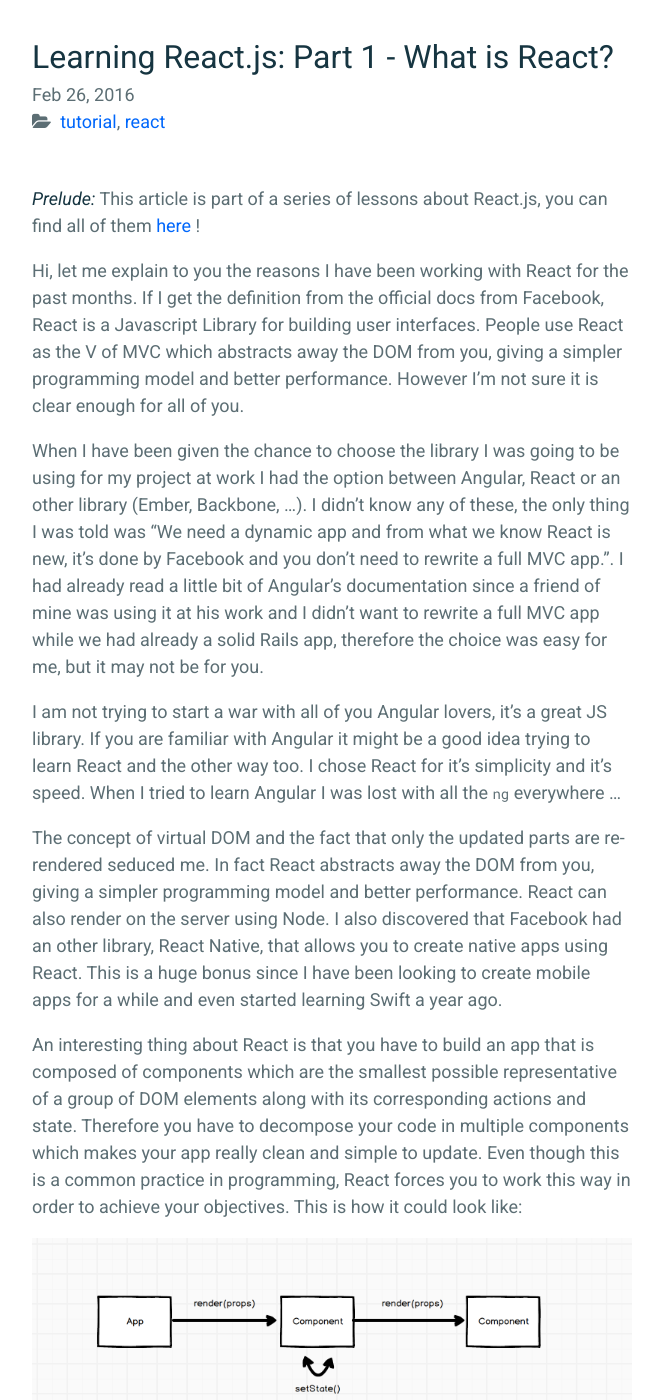
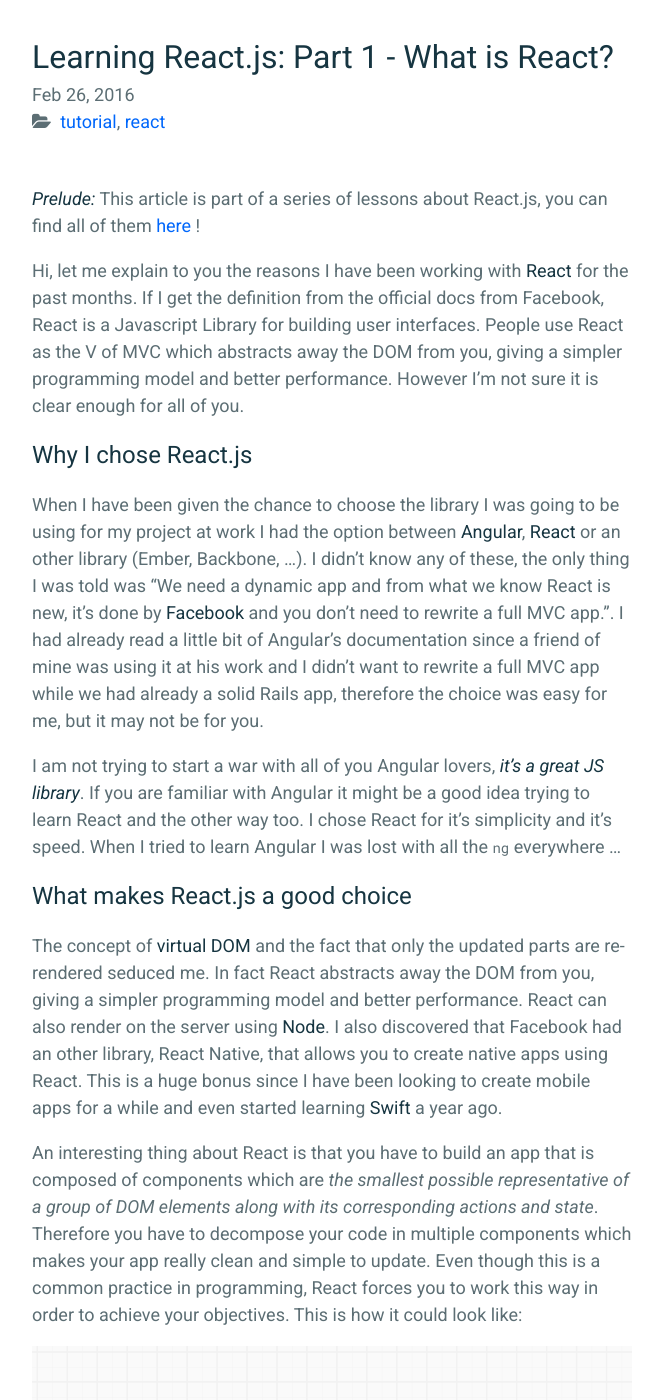
Before and after one commit to nicolasthy/nicolasthy.github.io, a Jekyll site: the page built from _posts/2016-02-26-learning-reactjs-part-1.markdown, in a window 1280 px wide and 1400 px high, scrolled down 288 px. Shown: the whole window, without its empty margins (308-970 px from the left). Built offline with Jekyll 4.4.1, drawn with Linux system fonts in a browser that asks for light colours; nearby versions of some CDN libraries; comment, search, counter and statistics services are not loaded; some of the changed text lies outside the part shown.

Commit message:
New articles Learning React step by step course

```diff
--- a/_posts/2016-02-21-hello.markdown
+++ b/_posts/2016-02-21-hello.markdown
@@ -1,7 +1,7 @@
 ---
 layout: post
 title:  "Hello."
-date:   2016-02-21 16:01:07 -0500
+date:   2016-02-21 16:00:00 +0100
 categories: blog personal
 tags: blog personal
 comments: false
--- a/_posts/2016-02-24-react-learning-center.markdown
+++ b/_posts/2016-02-24-react-learning-center.markdown
@@ -1,7 +1,7 @@
 ---
 layout: post
 title:  "ReactJS Learning Center"
-date:   2016-02-24 10:00:00 -0500
+date:   2016-02-24 10:00:00 +0100
 categories: resources react
 tags: resources react redux rails
 image: react-learning-center.png
--- a/_posts/2016-02-25-coffee-to-es6.markdown
+++ b/_posts/2016-02-25-coffee-to-es6.markdown
@@ -1,7 +1,7 @@
 ---
 layout: post
 title:  "Coffeescript to ES6"
-date:   2016-02-25 08:00:00 -0500
+date:   2016-02-25 10:00:00 +0100
 categories: blog
 tags: blog coffeescript es6
 image: react-learning-center.png
--- a/_posts/2016-02-26-learning-reactjs-part-1.markdown
+++ b/_posts/2016-02-26-learning-reactjs-part-1.markdown
@@ -1,28 +1,32 @@
 ---
 layout: post
 title:  "Learning React.js: Part 1 - What is React?"
-date:   2016-02-26 16:00:00 -0500
+date:   2016-02-26 11:00:00 +0100
 categories: tutorial react
 tags: react redux webpack browserify nodejs tutorial
 image: react-learning-center.png
 excerpt: Learn ReactJS step by step for all levels. This is step 1 on this course where I will try to explain to you what React is and when you should use it.
 comments: true
 listed: false
-nextpost: learning-reactjs-part-2
 ---
 _**Prelude:**_ This article is part of a series of lessons about React.js, you can find all of them [here]({{site.baseurl}}/learning-reactjs/) !
 
-Hi, let me explain to you the reasons I have been working with React for the past months. If I get the definition from the official docs from Facebook, React is a Javascript Library for building user interfaces. People use React as the V of MVC which abstracts away the DOM from you, giving a simpler programming model and better performance. However I'm not sure it is clear enough for all of you.
+Hi, let me explain to you the reasons I have been working with **React** for the past months. If I get the definition from the official docs from Facebook, React is a Javascript Library for building user interfaces. People use React as the V of MVC which abstracts away the DOM from you, giving a simpler programming model and better performance. However I'm not sure it is clear enough for all of you.
 
-When I have been given the chance to choose the library I was going to be using for my project at work I had the option between Angular, React or an other library (Ember, Backbone, ...). I didn't know any of these, the only thing I was told was "We need a dynamic app and from what we know React is new, it's done by Facebook and you don't need to rewrite a full MVC app.". I had already read a little bit of Angular's documentation since a friend of mine was using it at his work and I didn't want to rewrite a full MVC app while we had already a solid Rails app, therefore the choice was easy for me, but it may not be for you.
+## Why I chose React.js
 
-I am not trying to start a war with all of you Angular lovers, it's a great JS library. If you are familiar with Angular it might be a good idea trying to learn React and the other way too. I chose React for it's simplicity and it's speed. When I tried to learn Angular I was lost with all the `ng` everywhere ...
+When I have been given the chance to choose the library I was going to be using for my project at work I had the option between **Angular**, **React** or an other library (Ember, Backbone, ...). I didn't know any of these, the only thing I was told was "We need a dynamic app and from what we know React is new, it's done by **Facebook** and you don't need to rewrite a full MVC app.". I had already read a little bit of Angular's documentation since a friend of mine was using it at his work and I didn't want to rewrite a full MVC app while we had already a solid Rails app, therefore the choice was easy for me, but it may not be for you.
 
-The concept of virtual DOM and the fact that only the updated parts are re-rendered seduced me. In fact React abstracts away the DOM from you, giving a simpler programming model and better performance. React can also render on the server using Node. I also discovered that Facebook had an other library, React Native, that allows you to create native apps using React. This is a huge bonus since I have been looking to create mobile apps for a while and even started learning Swift a year ago.
+I am not trying to start a war with all of you Angular lovers, _**it's a great JS library**_. If you are familiar with Angular it might be a good idea trying to learn React and the other way too. I chose React for it's simplicity and it's speed. When I tried to learn Angular I was lost with all the `ng` everywhere ...
 
-An interesting thing about React is that you have to build an app that is composed of components which are the smallest possible representative of a group of DOM elements along with its corresponding actions and state. Therefore you have to decompose your code in multiple components which makes your app really clean and simple to update. Even though this is a common practice in programming, React forces you to work this way in order to achieve your objectives.
+## What makes React.js a good choice
+
+The concept of **virtual DOM** and the fact that only the updated parts are re-rendered seduced me. In fact React abstracts away the DOM from you, giving a simpler programming model and better performance. React can also render on the server using **Node**. I also discovered that Facebook had an other library, React Native, that allows you to create native apps using React. This is a huge bonus since I have been looking to create mobile apps for a while and even started learning **Swift** a year ago.
+
+An interesting thing about React is that you have to build an app that is composed of components which are _the smallest possible representative of a group of DOM elements along with its corresponding actions and state_. Therefore you have to decompose your code in multiple components which makes your app really clean and simple to update. Even though this is a common practice in programming, React forces you to work this way in order to achieve your objectives.
 This is how it could look like:
 
 ![React Lifecycle]({{site.baseurl}}/images/react-lifecycle.png "React Lifecycle")
+_<center><small>React.js app lifecycle</small></center>_
 
-Here you can see that when you open an app, it renders a component that may see it's state evolve during time and that this component may render another component as a child. I will continue talking about states, props and render in the next section.
+Here you can see that when you open an app, it renders a component that may see it's state evolve during time and that this component may render another component as a child. I will continue talking about **states, props and render** in the next section.
--- a/_posts/2016-02-26-learning-reactjs.markdown
+++ b/_posts/2016-02-26-learning-reactjs.markdown
@@ -1,7 +1,7 @@
 ---
 layout: post
 title:  "Learning React.js: A step by step course"
-date:   2016-02-26 16:00:00 -0500
+date:   2016-02-26 11:00:00 +0100
 categories: tutorial react
 tags: react redux webpack browserify nodejs tutorial
 image: learning-react-getting-started.png
@@ -15,8 +15,10 @@
 
 ## Summary
 * [Part 1: What is React?]({{site.baseurl}}/learning-reactjs-part-1/)
-* [Part 2: State vs Props]({{site.baseurl}}/learning-reactjs-part-2/)
+* Part 2: State vs Props
 * Part 3: Setting up React
 * Part 4: Writing your first component
 * Part 5: Component Lifecycle
 * Part 6: Components Nesting
+
+_To be continued..._
--- a/_posts/2016-02-26-learning-reactjs-part-2.markdown
+++ b/_posts/2016-02-27-learning-reactjs-part-2.markdown
@@ -1,7 +1,7 @@
 ---
 layout: post
 title:  "Learning React.js: Part 2 - State vs Props"
-date:   2016-02-26 16:00:00 -0500
+date:   2016-02-27 16:00:00 +0100
 categories: tutorial react
 tags: react redux webpack browserify nodejs tutorial
 image: react-learning-center.png
```
